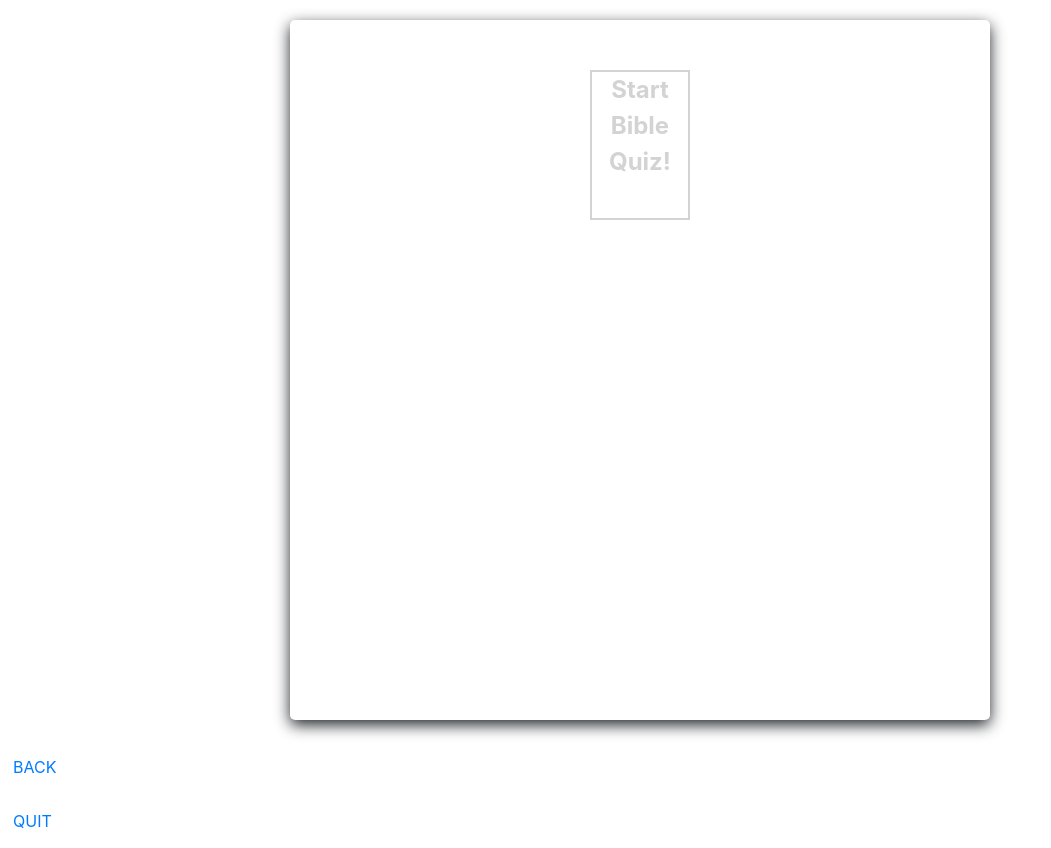
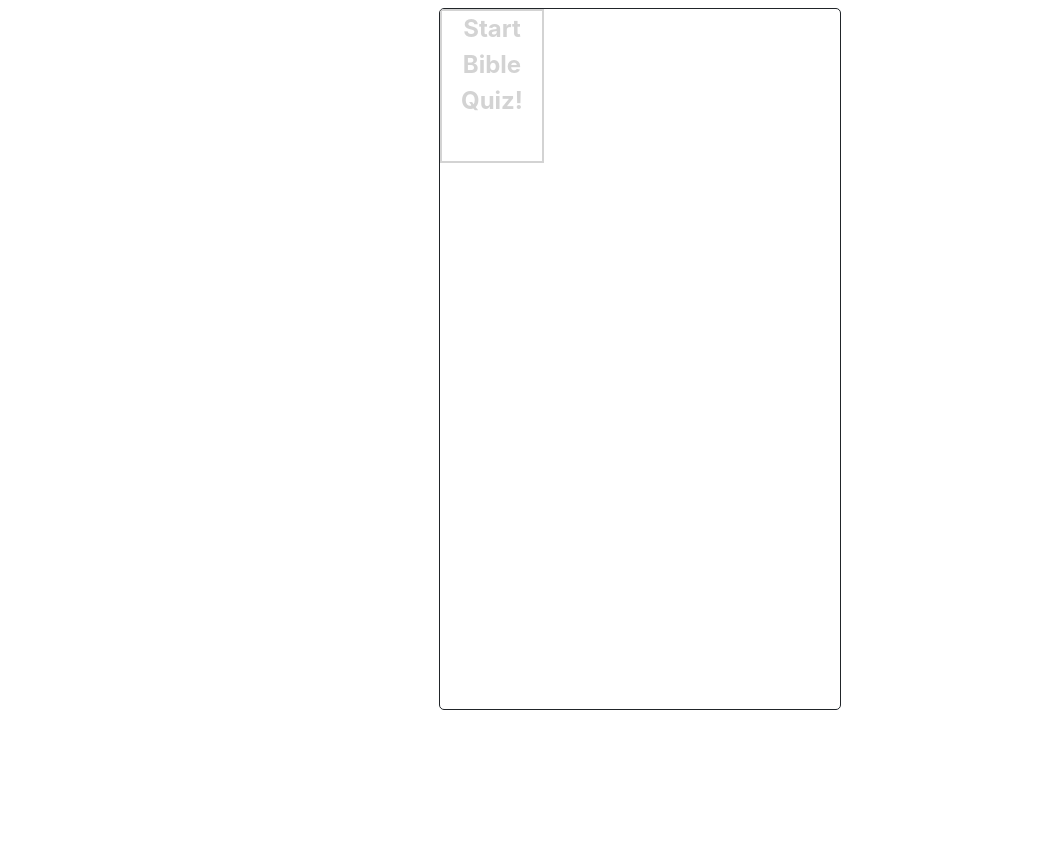
Before and after one commit to zeddrix/pet-projects, a Python web app: template projects/bible-query/templates/quiz.html in a window 1280 px wide. Shown: the whole page, without its empty margins (0-1051 px from the left). After the commit the page ends 710 px from the top, so only its background shows below. Run offline with Jinja, Linux system fonts and the light colour scheme; the template is opened without the code that fills it, so the values that code supplies are empty.

Commit message:
Changed timer and aligned all elements properly in CSS.

```diff
--- a/projects/bible-query/style/style.css
+++ b/projects/bible-query/style/style.css
@@ -1,29 +1,96 @@
 body {
-  font-size: 20px;
-  font-family: monospace;
+  font-family: -apple-system, BlinkMacSystemFont, "Segoe UI", Roboto,
+    "Helvetica Neue", Arial, sans-serif, "Apple Color Emoji", "Segoe UI Emoji",
+    "Segoe UI Symbol";
+  font-size: 1rem;
+  font-weight: 400;
+  line-height: 1.5;
+  color: #212529;
+  text-align: center;
 }
 
-#container {
-  margin: 20px auto;
-  background-color: white;
+a {
+  text-decoration: none;
+}
+
+h1, h3 {
+  text-align: center;
+}
+
+h2, p {
+  margin: 10px;
+}
+
+img {
+  max-width: 100%;
+  max-height:100%;
+  display: flex;
+  align-self: center;
+}
+
+.img-container {
+  margin: 10px;
+}
+
+.container {
+  margin: auto;
   height: 700px;
-  width: 700px;
+  width: 500px;
   border-radius: 5px;
-  box-shadow: 0px 5px 15px 0px;
+  border: 1px;
+  border-style: solid;
+  text-align: left;
+  /* box-shadow: 0px 5px 15px 0px; */
   position: relative;
+  width: 400px;
+  overflow:auto;
 }
+
+.button {
+  appearance: button;
+  margin: 5px;
+  text-decoration: none;
+  display: flex;
+  flex-wrap: wrap;
+  align-content: flex-end;
+  justify-content: center;
+  margin: 40px;
+}
+
+.button:hover {
+  cursor: pointer;
+}
+
+a.quiz-menu-btn {
+  padding: 20px;
+  appearance: button;
+  margin: 5px;
+  text-decoration: none;
+}
+
+.quiz-menu-btn-container {
+  bottom: 20px;
+  position: absolute;
+  width: 100%;
+}
+
+#quiz {
+  display: flex;
+  text-align: center;
+}
+
 #start {
   font-size: 1.5em;
   font-weight: bolder;
-  /* word-break: break-all; */
   width: 100px;
   height: 150px;
   border: 2px solid lightgrey;
   text-align: center;
   cursor: pointer;
   position: absolute;
-  left: 300px;
-  top: 50px;
+  display: flex;
+  align-self: center;
+  justify-content: center;
   color: lightgrey;
 }
 #start:hover {
@@ -146,57 +242,3 @@ body {
   font-weight: bold;
   text-align: center;
 }
-
-from Bootstrap .btn:not(:disabled):not(.disabled) {
-  cursor: pointer;
-}
-.mb-2,
-.my-2 {
-  margin-bottom: 0.5rem !important;
-}
-.mt-2,
-.my-2 {
-  margin-top: 0.5rem !important;
-}
-.btn {
-  display: inline-block;
-  font-weight: 400;
-  text-align: center;
-  white-space: nowrap;
-  vertical-align: middle;
-  user-select: none;
-  border: 1px solid transparent;
-  padding: 0.375rem 0.75rem;
-  font-size: 1rem;
-  line-height: 1.5;
-  border-radius: 0.25rem;
-  transition: color 0.15s ease-in-out, background-color 0.15s ease-in-out,
-    border-color 0.15s ease-in-out, box-shadow 0.15s ease-in-out;
-}
-a {
-  color: #007bff;
-  text-decoration: none;
-  background-color: transparent;
-}
-*,
-::after,
-::before {
-  box-sizing: border-box;
-}
-user agent stylesheet a:-webkit-any-link {
-  color: -webkit-link;
-  cursor: pointer;
-  text-decoration: underline;
-}
-body {
-  margin: 0;
-  font-family: -apple-system, BlinkMacSystemFont, "Segoe UI", Roboto,
-    "Helvetica Neue", Arial, sans-serif, "Apple Color Emoji", "Segoe UI Emoji",
-    "Segoe UI Symbol";
-  font-size: 1rem;
-  font-weight: 400;
-  line-height: 1.5;
-  color: #212529;
-  text-align: left;
-  background-color: #fff;
-}
--- a/projects/bible-query/templates/about.html
+++ b/projects/bible-query/templates/about.html
@@ -5,6 +5,7 @@
     <link rel="stylesheet" href="../style/style.css" />
   </head>
   <body>
+    <div class="container">
       <h1>ABOUT</h1>
       <h2>About Bible Quiz</h2>
       <p>
@@ -34,6 +35,7 @@
         <a href="https://zeddrix.com/about-zedd/">ABOUT ZEDD</a> page, that's also
         in my blog.
       </p>
-    <a class="btn my-2 my-sm-0" href="home.html">BACK</a> <br />
+      <a class="button" href="home.html">BACK</a>
+    </div>
   </body>
 </html>
--- a/projects/bible-query/templates/quiz.html
+++ b/projects/bible-query/templates/quiz.html
@@ -6,7 +6,7 @@
     <link rel="stylesheet" href="../style/style.css" />
   </head>
   <body>
-    <div id="container">
+    <div class="container">
       <div id="start">Start Bible Quiz!</div>
       <div id="quiz" style="display: none;">
         <div id="question"></div>
@@ -20,17 +20,21 @@
           <div class="choice" id="D" onclick="checkAnswer('D')"></div>
           <br /><br />
         </div>
-        <div id="timer">
+        <!-- <div id="timer">
           <div id="counter"></div>
           <div id="bTimeGauge"></div>
           <div id="timeGauge"></div>
+        </div> -->
+        <section id="timer">
+          <timer id="div1"></timer><timer id="div2"></timer><timer id="div3"></timer><timer id="div4"></timer><timer id="div5"></timer><timer id="div6"></timer><timer id="div7"></timer><timer id="div8"></timer><timer id="div9"></timer><timer id="div10"></timer>
+        </section>
+        <div id="progress"></div>
+        <div class="quiz-menu-btn-container">
+          <a href="levels.html" class="quiz-menu-btn">BACK</a><a href="home.html" class="quiz-menu-btn">QUIT</a>
         </div>
-        <div id="progress"></div>
       </div>
       <div id="scoreContainer" style="display: none;"></div>
     </div>
-    <a class="btn my-2 my-sm-0" href="levels.html">BACK</a> <br />
-    <a class="btn my-2 my-sm-0" href="home.html">QUIT</a> <br />
   </body>
   <script src="../scripts/quiz.js"></script>
   <script src="../scripts/app.js"></script>
```
Also changed, not shown: other parts of projects/bible-query/style/style.css (+63 -34 lines), projects/bible-query/templates/home.html (+14 -13 lines), projects/bible-query/templates/levels.html (+8 -6 lines), projects/bible-query/templates/rules.html (+6 -2 lines), projects/bible-query/templates/settings.html (+5 -6 lines). Lines whose indentation alone changed are shown as unchanged.
